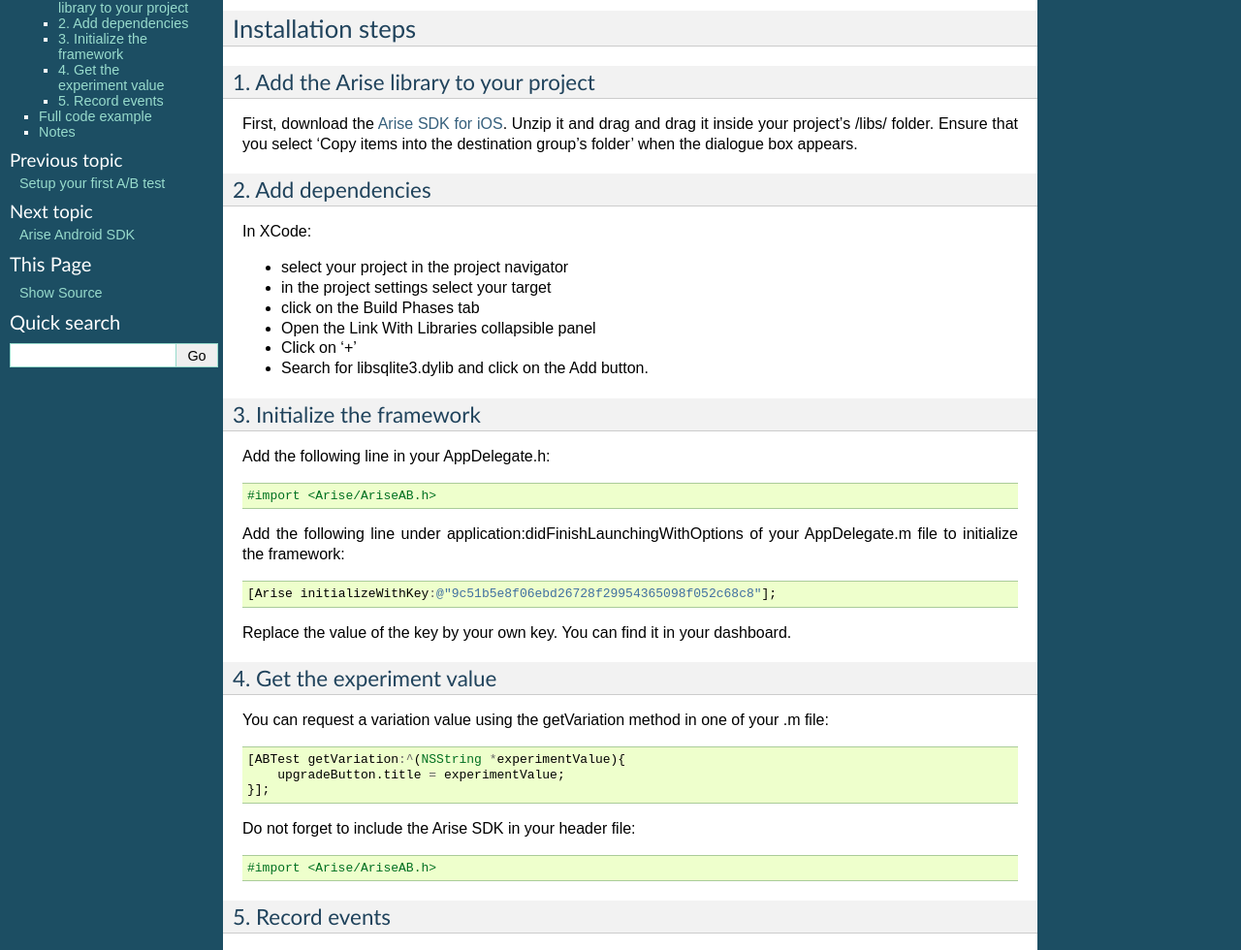
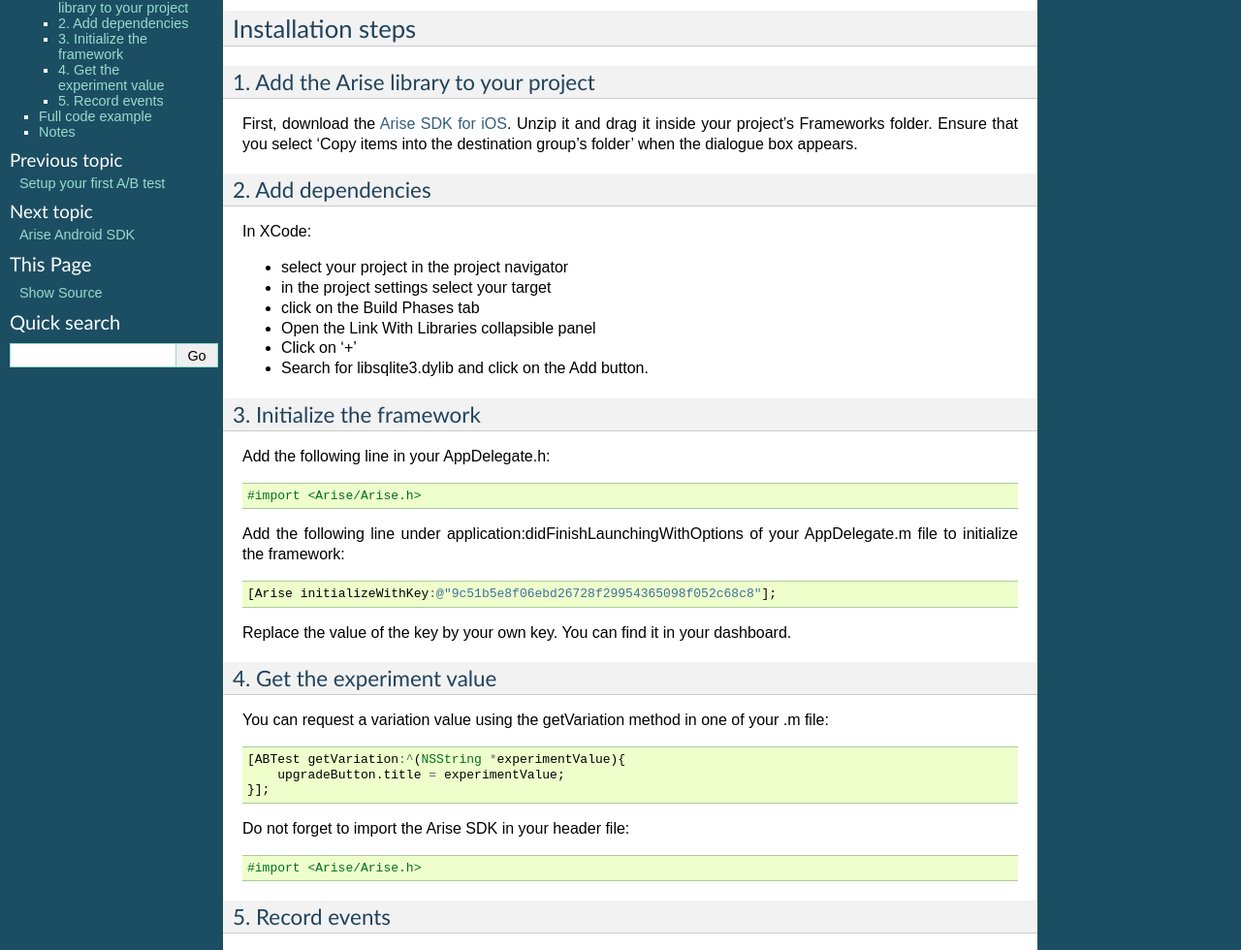
Before and after one commit to smart-mobile-software/arisedocs, a Sphinx documentation site: the page built from docs/source/ios.rst, in a window 1280 px wide and 1400 px high. Shown: the part 122-1102 px from the top of the window at 97% size. Built offline with Sphinx 7.4.7, drawn with Linux system fonts in a browser that asks for light colours; some of the changed text lies outside the part shown.

Commit message:
Update ios.rst

```diff
--- a/docs/source/ios.rst
+++ b/docs/source/ios.rst
@@ -12,7 +12,7 @@ Installation steps
 1. Add the Arise library to your project
 ----------------------------------------
 
-First, download the `Arise SDK for iOS`_. Unzip it and drag and drag it inside your project's /libs/ folder. Ensure that you select ‘Copy items into the destination group’s folder’ when the dialogue box appears.
+First, download the `Arise SDK for iOS`_. Unzip it and drag it inside your project's Frameworks folder. Ensure that you select ‘Copy items into the destination group’s folder’ when the dialogue box appears.
 
 .. _`Arise SDK for iOS`: https://s3.amazonaws.com/ariseio/Arise-iOS-2.2.zip
 
@@ -35,7 +35,7 @@ Add the following line in your AppDelegate.h:
 
 .. code-block:: obj-c
 
-    #import <Arise/AriseAB.h>
+    #import <Arise/Arise.h>
 
 Add the following line under application:didFinishLaunchingWithOptions of your AppDelegate.m file to initialize the framework:
 
@@ -56,11 +56,11 @@ You can request a variation value using the getVariation method in one of your .
         upgradeButton.title = experimentValue;
     }];
 
-Do not forget to include the Arise SDK in your header file:
+Do not forget to import the Arise SDK in your header file:
 
 .. code-block:: obj-c
 
-    #import <Arise/AriseAB.h>
+    #import <Arise/Arise.h>
 
 
 5. Record events
```
Also changed, not shown: other parts of docs/source/ios.rst (+1 -8 lines).
